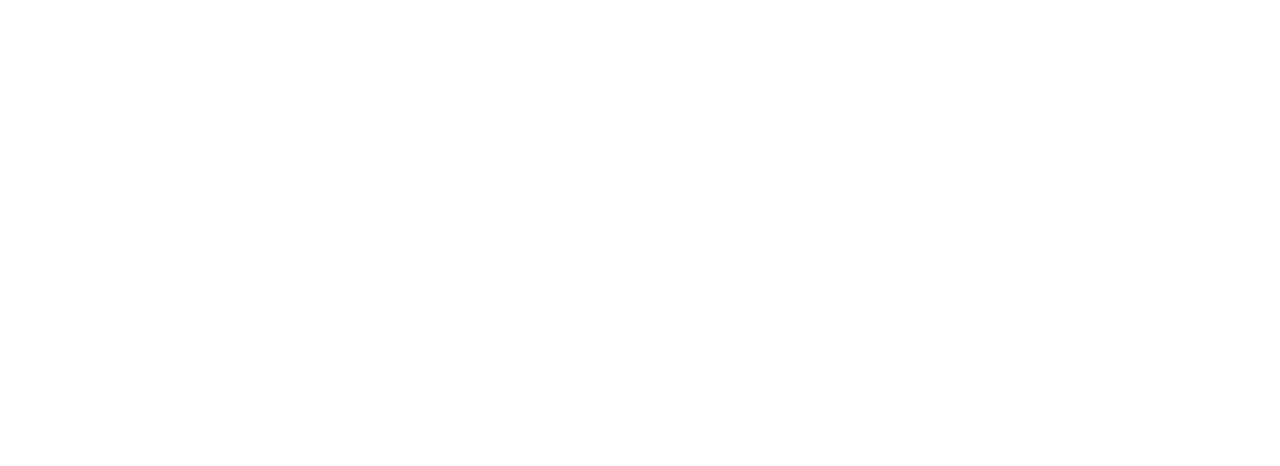
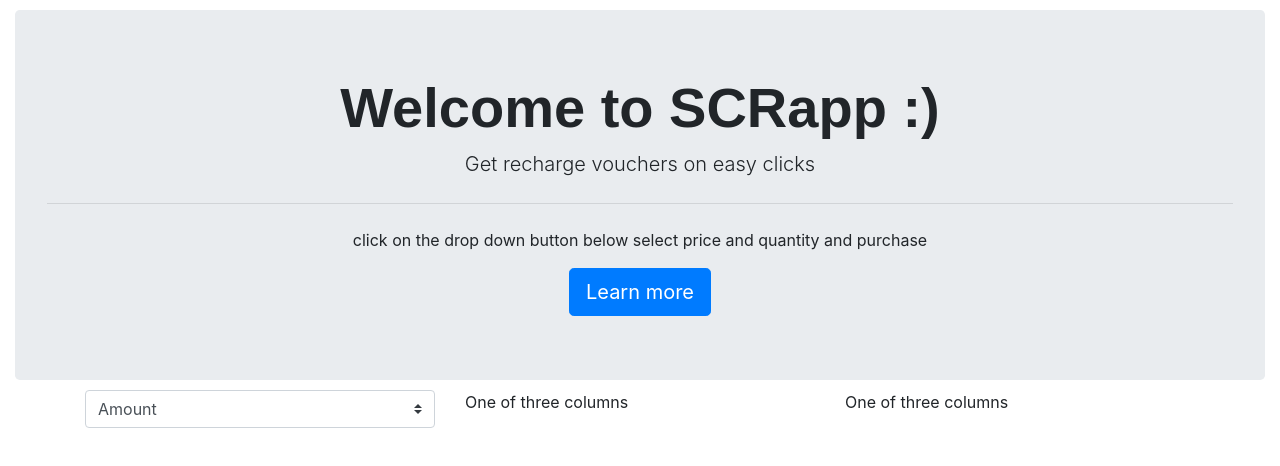
Before and after one commit to charleslukes/Scrapp, a plain HTML site: page index.html in a window 1280 px wide. Drawn offline with nearby package versions, Linux system fonts and the light colour scheme.

Commit message:
Added Css and modified index.html

```diff
--- a/index.html
+++ b/index.html
@@ -5,9 +5,41 @@
     <meta name="viewport" content="width=device-width, initial-scale=1.0">
     <meta http-equiv="X-UA-Compatible" content="ie=edge">
     <link rel="stylesheet" href="https://stackpath.bootstrapcdn.com/bootstrap/4.3.1/css/bootstrap.min.css" integrity="sha384-ggOyR0iXCbMQv3Xipma34MD+dH/1fQ784/j6cY/iJTQUOhcWr7x9JvoRxT2MZw1T" crossorigin="anonymous">
+    <link rel="stylesheet" href="style.css">
     <title>Scrapp</title>
 </head>
 <body>
+        <header>
+        <div class="jumbotron vertical-center">
+                <h1 class="display-4 scrapp-head">Welcome to SCRapp :)</h1>
+                <p class="lead">Get recharge vouchers on easy clicks</p>
+                <hr class="my-4">
+                <p>click on the drop down button below select price and quantity and purchase</p>
+                <a class="btn btn-primary btn-lg" href="#" role="button">Learn more</a>
+        </div>
+        </header>
+        <div>
+                <div class="container">
+                        <div class="row">
+                          <div class="col-sm">
+                            <select class="custom-select">
+                                    <option selected>Amount</option>
+                                    <option value="1">N100</option>
+                                    <option value="2">N200</option>
+                                    <option value="3">N500</option>
+                                    <option value="3">N750</option>
+                                    <option value="3">N1000</option>
+                            </select>
+                          </div>
+                          <div class="col-sm">
+                            One of three columns
+                          </div>
+                          <div class="col-sm">
+                            One of three columns
+                          </div>
+                        </div>
+                      </div>
+        </div>
 
 
     <script src="https://cdnjs.cloudflare.com/ajax/libs/popper.js/1.14.7/umd/popper.min.js" integrity="sha384-UO2eT0CpHqdSJQ6hJty5KVphtPhzWj9WO1clHTMGa3JDZwrnQq4sF86dIHNDz0W1" crossorigin="anonymous"></script>
--- /dev/null
+++ b/style.css
@@ -0,0 +1,8 @@
+.vertical-center {
+    text-align: center;
+    margin: 10px 15px;
+  }
+  .scrapp-head{
+      font-family: Arial, Helvetica, sans-serif;
+      font-weight: 600;
+  }
```
